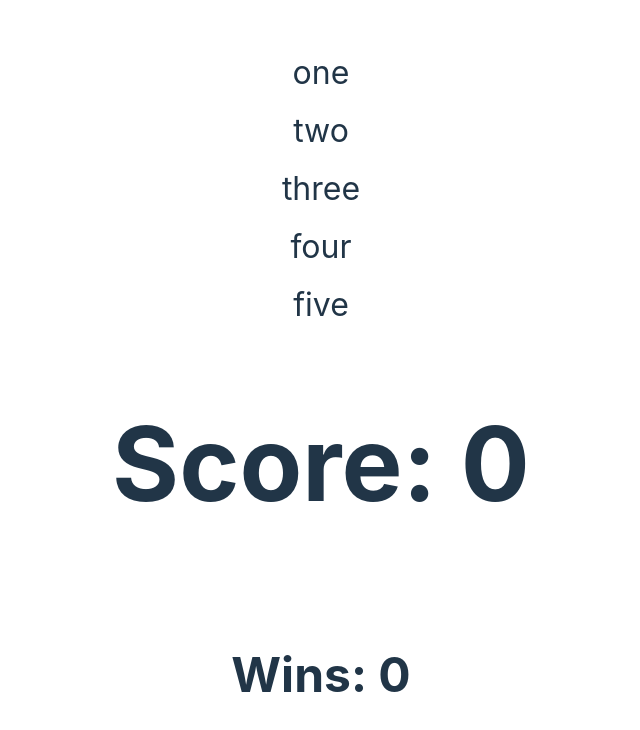
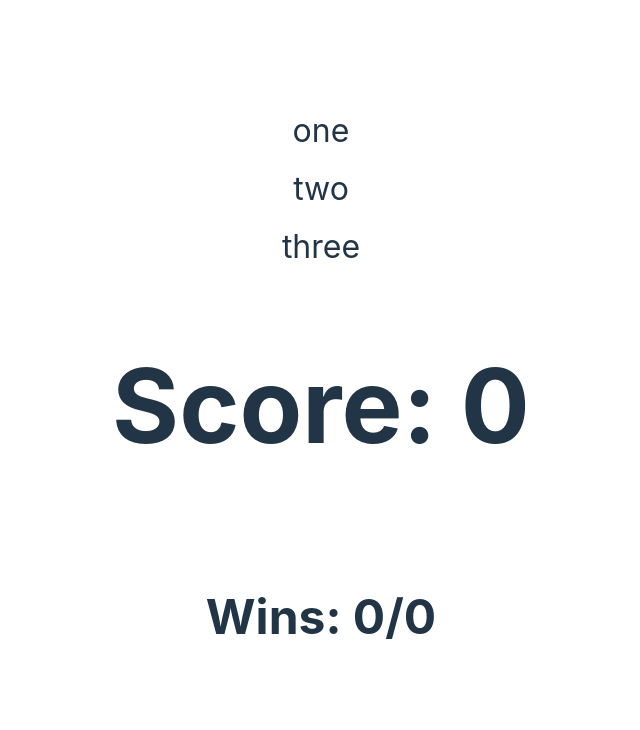
Before and after one commit to wmfsdev/memory-game, a React (Vite) app: page / in a window 1280 px wide. Shown: the top 730 px of the page, without its empty margins (319-959 px from the left). Built offline with nearby package versions, Linux system fonts and the light colour scheme.

Commit message:
tracking win/loss progress using State for results as array to trigger useEffect

```diff
--- a/src/App.jsx
+++ b/src/App.jsx
@@ -6,12 +6,15 @@ function App() {
 
   const [data, setData] = useState([])
   const [cardChoice, setCardChoice] = useState([])
-  const [wins, setWins] = useState(0)
+  const [results, setResults] = useState([])
 
   useEffect(() => {
-    setData(["one", "two", "three", "four", "five"])
-    console.log("you won", wins)
-  }, [wins])
+    setData(["one", "two", "three"]) // mock API call
+    console.log("you won", results)
+  }, [results])
+
+  const winCount = results.filter((item) => item === true)
+  console.log(winCount)
 
   return (
     <>
@@ -20,10 +23,11 @@ function App() {
       setCardChoice={setCardChoice}
       data={data}
       setData={setData}
-      setWins={setWins}>
+      results={results}
+      setResults={setResults}>
     </Cards>
     <h1>Score: {cardChoice.length}</h1>
-    <h2>Wins: {wins}</h2>
+    <h2>Wins: {`${winCount.length}/${results.length}`}</h2>
     </>
   )
 
--- a/src/components/card.jsx
+++ b/src/components/card.jsx
@@ -1,7 +1,5 @@
 
-
-  export function Cards({cardChoice, setCardChoice, data, setData, wins, setWins}) {
-
+  export function Cards({cardChoice, setCardChoice, data, setData, results, setResults}) {
 
   function handleClick(e) {
     console.log("clicked", e.target.className)
@@ -12,16 +10,15 @@
       console.log(data)
     } else {
       console.log( "no")
+      setResults([...results, false])
       setCardChoice([])
     }
 
     if (cardChoice.length === data.length - 1) {
-      setWins(1)
+      setResults([...results, true])
+      console.log(results)
       console.log("WIN")
     }
-    // check win
-    // if win call for new images
-    // maybe if the JSON changes?
   }
 
     const list = data.map((ele, index) => {
@@ -31,8 +28,6 @@
   }
 
 
-
-
   function shuffle(array) {
     for (let i = array.length - 1; i > 0; i--) {
       let j = Math.floor(Math.random() * (i + 1));
```
